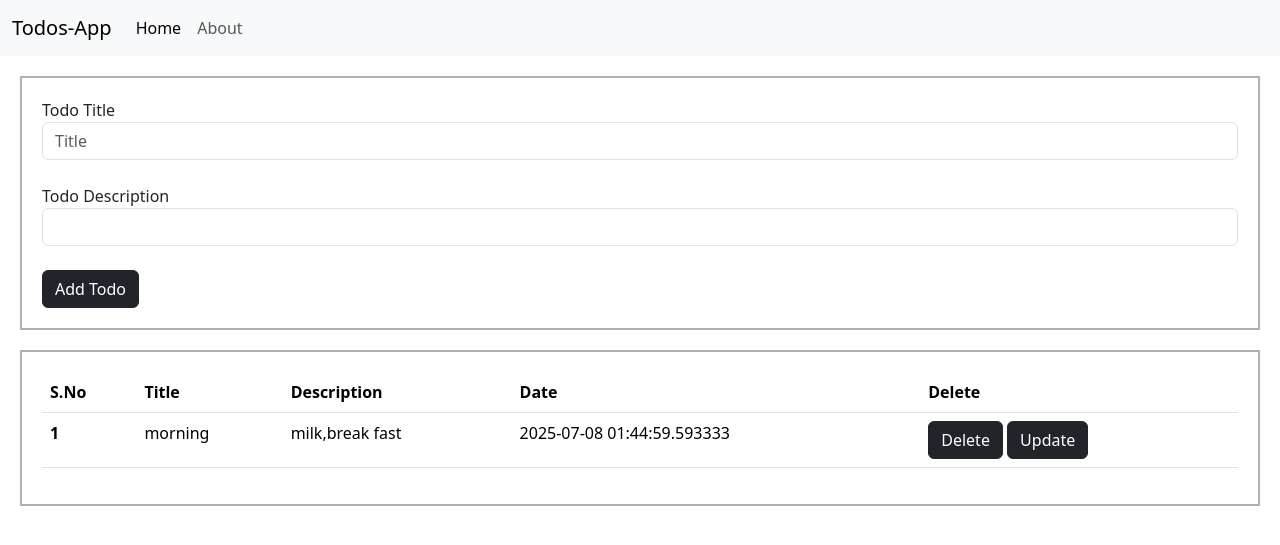
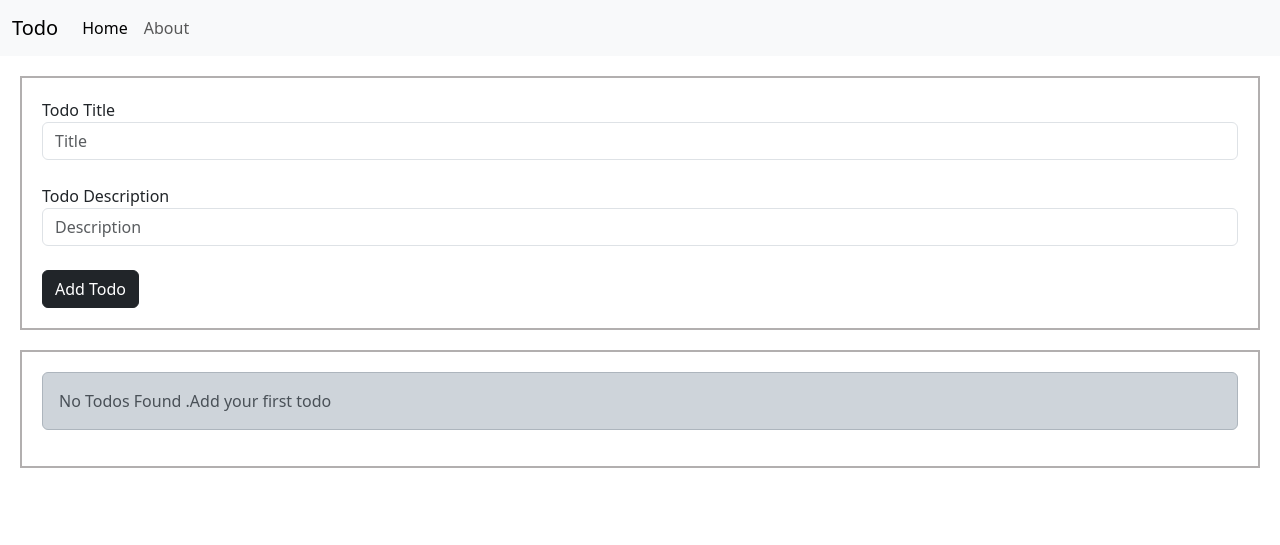
Before and after one commit to vv3705029/flask-todo, a Flask app: page / in a window 1280 px wide. Shown: the top 545 px of the page. Run offline with Flask 3, Linux system fonts and the light colour scheme.

Commit message:
🔧 Update app.py, templates, and static files

```diff
--- a/app.py
+++ b/app.py
@@ -1,70 +1,71 @@
-from flask import Flask, request, jsonify,render_template,url_for,redirect
+from flask import Flask, request, render_template, redirect, url_for
 from flask_sqlalchemy import SQLAlchemy
 from datetime import datetime
+import os
+from dotenv import load_dotenv
 
-app=Flask(__name__)
+# Load environment variables from .env
+load_dotenv()
 
-app.config['SQLALCHEMY_DATABASE_URI']="sqlite:///todo.db"
-app.config['SQLALCHEMY_TRACK_MODIFICATIONS']=False
-db=SQLAlchemy(app)
-# Or for MySQL: 'mysql://username:password@localhost/db_name'
-# Or for PostgreSQL: 'postgresql://username:password@localhost/db_name'
-class Todo(db.Model):  # ✅ Remove the parentheses here
+app = Flask(__name__)
+app.secret_key = "your_secret_key"  # Optional: for flash messages
+
+# MySQL Database config from environment variable
+app.config['SQLALCHEMY_DATABASE_URI'] = os.getenv("DATABASE_URL")
+app.config['SQLALCHEMY_TRACK_MODIFICATIONS'] = False
+db = SQLAlchemy(app)
+
+# Todo model
+class Todo(db.Model):
     sno = db.Column(db.Integer, primary_key=True)
     title = db.Column(db.String(200), nullable=False)
     desc = db.Column(db.String(200), nullable=False)
     date_created = db.Column(db.DateTime, default=datetime.utcnow)
 
-    def __repr__(self) -> str:
+    def __repr__(self):
         return f"{self.sno} - {self.title}"
-
 
 @app.route('/create')
 def create():
     db.create_all()
-    return "Database and tables created!"
+    return "Tables created!"
 
-@app.route('/',methods=['GET','POST'])
-def hello_world():
-    # return 'hello_world'
-    if request.method=='POST':
-        title=request.form['title']
-        desc=request.form['desc']
-        todo=Todo(title=title,desc=desc)
+
+@app.route('/', methods=['GET', 'POST'])
+def index():
+    if request.method == 'POST':
+        title = request.form['title']
+        desc = request.form['desc']
+        todo = Todo(title=title, desc=desc)
         db.session.add(todo)
         db.session.commit()
-        return redirect(url_for('hello_world'))
-    allTodo=Todo.query.all()
-    return render_template('index.html',allTodo=allTodo)
+        return redirect(url_for('index'))
+
+    allTodo = Todo.query.all()
+    return render_template('index.html', allTodo=allTodo)
 
 @app.route("/delete/<int:sno>")
 def delete(sno):
-    todo=Todo.query.get(sno)
+    todo = Todo.query.get_or_404(sno)
     db.session.delete(todo)
     db.session.commit()
-    return redirect("/")
+    return redirect(url_for('index'))
 
-
-@app.route("/update/<int:sno>",methods=['GET','POST'])
+@app.route("/update/<int:sno>", methods=['GET', 'POST'])
 def update(sno):
-    todo=Todo.query.get(sno)
-    if request.method=='POST':
-         todo.title=request.form['title']
-         todo.desc=request.form['desc']
-         db.session.commit()
-         return redirect('/')
+    todo = Todo.query.get_or_404(sno)
+    if request.method == 'POST':
+        todo.title = request.form['title']
+        todo.desc = request.form['desc']
+        db.session.commit()
+        return redirect(url_for('index'))
     return render_template('update.html', todo=todo)
 
 @app.route('/about')
 def about():
     return render_template("about.html")
 
-
-@app.route('/show')
-def products():
-    allTodo=Todo.query.all()
-    print(allTodo)
-    return "This is products page"
-
-if __name__=="__main__":
-    app.run(debug=True,port=8000)
+if __name__ == "__main__":
+    with app.app_context():
+        db.create_all()  # 🔧 This creates the table automatically
+    app.run(debug=True, port=8000)
--- a/templates/about.html
+++ b/templates/about.html
@@ -4,6 +4,9 @@
     <meta charset="UTF-8">
     <title>About</title>
     <link rel="stylesheet" href="{{ url_for('static', filename='style.css') }}">
+    <link href="https://cdn.jsdelivr.net/npm/bootstrap@5.3.7/dist/css/bootstrap.min.css" rel="stylesheet"
+        integrity="sha384-LN+7fdVzj6u52u30Kp6M/trliBMCMKTyK833zpbD+pXdCLuTusPj697FH4R/5mcr" crossorigin="anonymous">
+
 </head>
 <body>
     <div class="container">
@@ -15,7 +18,7 @@
             <li>Bootstrap UI</li>
             <li>Clean and responsive layout</li>
         </ul>
-        <button><a href="/">Go back to Home</a></button>
+        <a href="/" type="button" class="">Go back to Home</a>
     </div>
 </body>
 </html>
--- a/templates/index.html
+++ b/templates/index.html
@@ -28,7 +28,7 @@
         <div class="navBar">
             <nav class="navbar navbar-expand-lg bg-body-tertiary">
                 <div class="container-fluid">
-                    <a class="navbar-brand" href="#">Todos-App</a>
+                    <a class="navbar-brand" href="#">Todo</a>
                     <button class="navbar-toggler" type="button" data-bs-toggle="collapse"
                         data-bs-target="#navbarNavAltMarkup" aria-controls="navbarNavAltMarkup" aria-expanded="false"
                         aria-label="Toggle navigation">
@@ -51,11 +51,8 @@
                 </div><br>
                 <div class="form-group">
                     <label for="desc">Todo Description</label>
-                    <input type="text" class="form-control" id="desc" name="desc" placeholder
-                        aria-describedby="emailHelp" placeholder="Description" required>
-
+                    <input type="text" class="form-control" id="desc" name="desc" placeholder="Description" required>
                 </div>
-
                 <br>
                 <button type="submit" class="btn btn-dark">Add Todo</button>
             </form>
@@ -73,7 +70,7 @@
                         <th scope="col">Title</th>
                         <th scope="col">Description</th>
                         <th scope="col">Date</th>
-                        <th scope="col">Delete</th>
+                        <th scope="col">Update</th>
                     </tr>
                 </thead>
                 <tbody>
```
Also changed, not shown: static/script.js (added), static/style.css (added).
